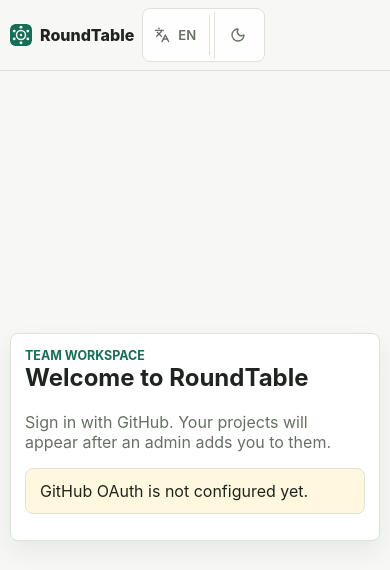
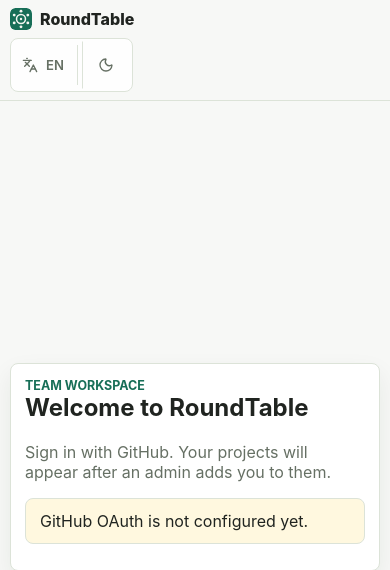
Before and after one commit to q121212/RoundTable, a FastAPI app: page /login in a window 390 px wide. Shown: the top 570 px of the page. Run offline with FastAPI, Linux system fonts and the light colour scheme.

Commit message:
Clarify mobile board navigation

```diff
--- a/app/static/styles.css
+++ b/app/static/styles.css
@@ -1820,27 +1820,35 @@ a.ticket-key:hover {
   }
 
   .topbar {
-    flex-direction: row;
-    align-items: center;
+    flex-direction: column;
+    align-items: stretch;
     min-height: 58px;
     padding: 8px 10px;
     gap: 8px;
   }
 
   .brand {
+    align-self: flex-start;
     font-size: 1rem;
   }
 
   .topnav {
-    gap: 6px;
+    width: 100%;
+    gap: 8px;
     flex-wrap: nowrap;
+    justify-content: space-between;
   }
 
   .topnav > a[data-board-link] {
-    min-width: 48px;
-    width: 48px;
-    padding-inline: 0;
-    font-size: 0;
+    min-width: 0;
+    width: auto;
+    min-height: 48px;
+    padding-inline: 12px;
+    border: 1px solid var(--line);
+    border-radius: 8px;
+    background: var(--surface);
+    color: var(--muted);
+    font-size: 0.92rem;
   }
 
   .topnav > a[data-board-link] .icon {
```
